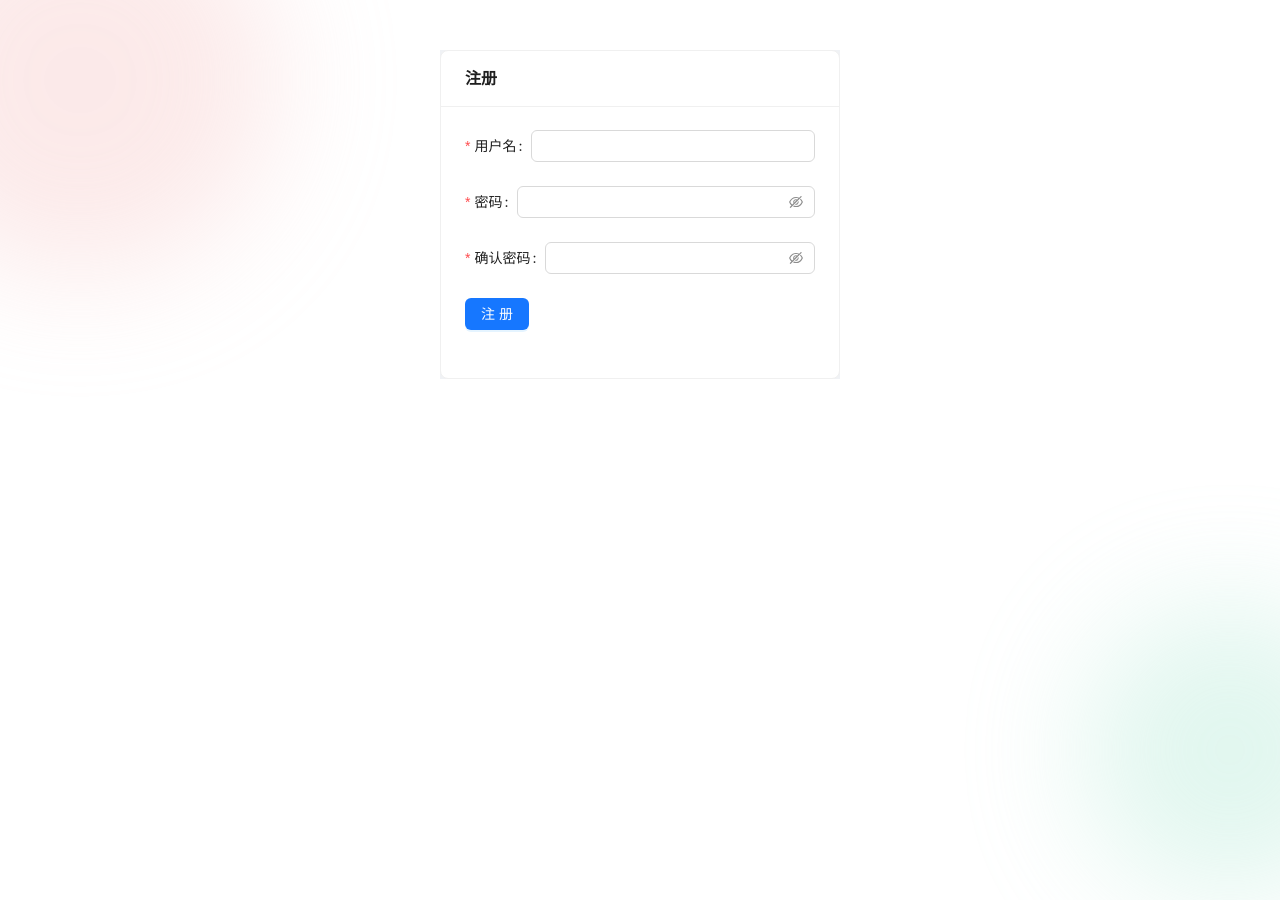
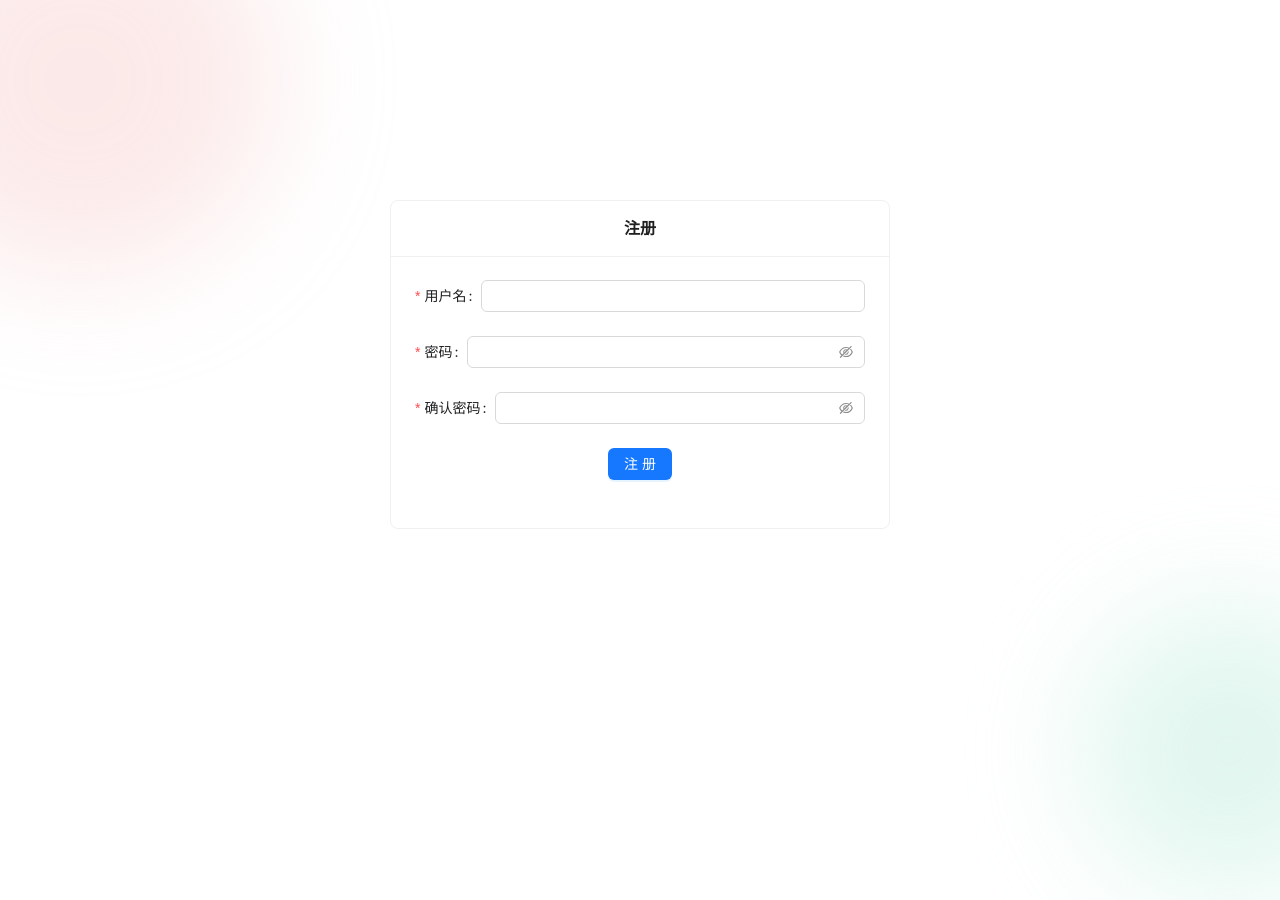
Before and after one commit to 12138xiaoliu/cakeshop, a Vue app: page / in a window 1280 px wide. Both pictures are taken after a click on the link "点击注册". Shown: the top 900 px of the page. Built offline with nearby package versions, Linux system fonts and the light colour scheme.

Commit message:
是
修改注册样式

```diff
--- a/src/view/register.vue
+++ b/src/view/register.vue
@@ -1,7 +1,7 @@
 <template>
     <div class="register">
         <div class="register-form">
-            <a-card title="注册" style="width: 400px;">
+            <a-card title="注册" style="text-align: center;">
                 <a-form :model="formData" :rules="rules" ref="formRef">
                     <a-form-item label="用户名" name="username">
                         <a-input v-model:value="formData.username" />
@@ -67,16 +67,15 @@ const onSubmit = () => {
 <style scoped>
 /* 可以添加一些自定义样式 */
     .register {
-        display: flex;
-        justify-content: center;
-        align-items: center;
-        margin-top: 50px;
-        /* height: 100vh; */
-        background-color: #f0f2f5;
+       position: relative;
+       padding-top: 200px;
+       overflow-y: hidden;
+       display: flex;
+       justify-content: center;
+       align-items: center;
     }
     .register-form {
-        width: 100%;
-        max-width: 400px;
-        margin: 0 auto;
+        width:500px;
+
     }
 </style>
```
